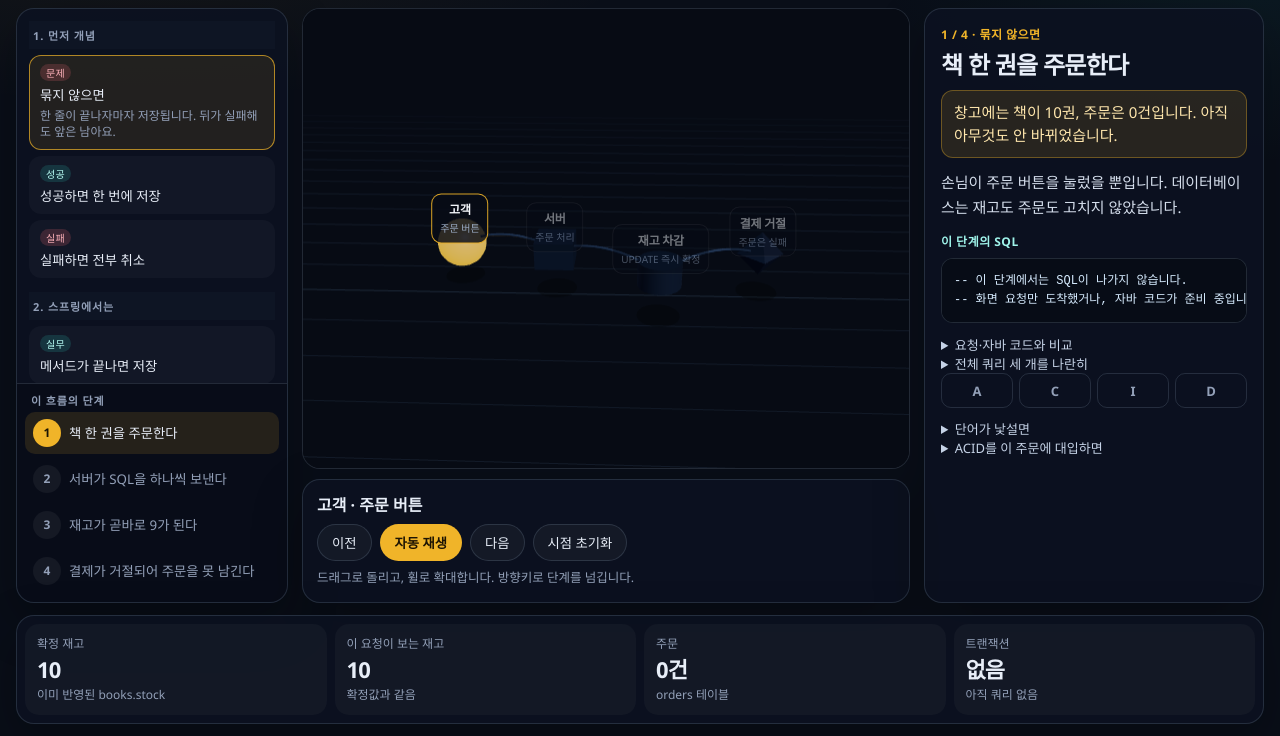
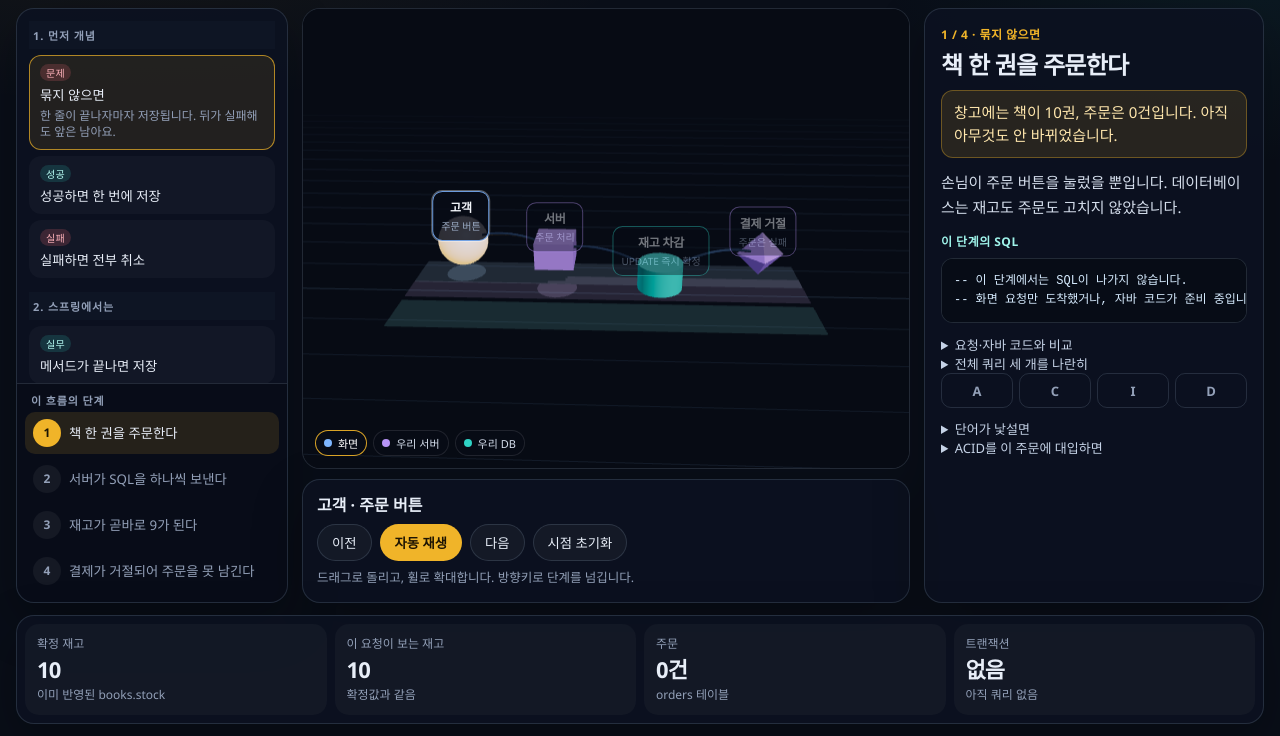
Before and after one commit to chimaek/transaction-lab, a plain HTML site: page index.html in a window 1280 px wide. Shown: the part 64-800 px from the top of the page. Drawn offline with nearby package versions, Linux system fonts and the light colour scheme; animation ran at ten frames a second; a web font is replaced by a local one.

Commit message:
Update styles and layers in CSS and JavaScript; enhance external database scenarios with new layer classifications and visual elements in the scene. Increment version of stylesheet in index.html.

```diff
--- a/css/style.css
+++ b/css/style.css
@@ -271,7 +271,47 @@ h1 {
 .pin b, .pin span { display: block; }
 .pin b { font-size: 12px; letter-spacing: -0.02em; }
 .pin span { margin-top: 2px; color: #9aabc4; font-size: 10px; }
-.pin.is-now { border-color: rgba(240, 180, 41, 0.9); }
+.pin.lane-web { border-color: rgba(126, 182, 255, 0.85); }
+.pin.lane-app { border-color: rgba(183, 148, 246, 0.85); }
+.pin.lane-spring { border-color: rgba(240, 180, 41, 0.85); }
+.pin.lane-db { border-color: rgba(47, 211, 197, 0.85); }
+.pin.lane-out { border-color: rgba(255, 139, 106, 0.95); }
+
+.legend {
+  position: absolute;
+  left: 12px;
+  bottom: 12px;
+  z-index: 2;
+  display: flex;
+  flex-wrap: wrap;
+  gap: 6px;
+  max-width: calc(100% - 24px);
+  pointer-events: none;
+}
+.legend span {
+  display: inline-flex;
+  align-items: center;
+  gap: 6px;
+  padding: 4px 8px;
+  border-radius: 999px;
+  background: rgba(8, 12, 22, 0.82);
+  border: 1px solid rgba(255, 255, 255, 0.1);
+  color: #d5deec;
+  font-size: 11px;
+}
+.legend span.is-now { border-color: rgba(240, 180, 41, 0.9); color: #fff; }
+.legend i {
+  width: 8px;
+  height: 8px;
+  border-radius: 50%;
+  background: currentColor;
+}
+.legend .lane-web i { background: #7eb6ff; }
+.legend .lane-app i { background: #b794f6; }
+.legend .lane-spring i { background: #f0b429; }
+.legend .lane-db i { background: #2fd3c5; }
+.legend .lane-out i { background: #ff8b6a; }
+.pin.is-now { box-shadow: 0 0 0 1px rgba(255, 255, 255, 0.35); }
 .pin.is-danger { border-color: rgba(255, 109, 122, 0.9); }
 .pin.is-ok { border-color: rgba(47, 211, 197, 0.9); }
 .pin.is-future { opacity: 0.45; }
--- a/index.html
+++ b/index.html
@@ -7,7 +7,7 @@
   <link rel="preconnect" href="https://fonts.googleapis.com">
   <link rel="preconnect" href="https://fonts.gstatic.com" crossorigin>
   <link href="https://fonts.googleapis.com/css2?family=IBM+Plex+Mono:wght@400;500&family=IBM+Plex+Sans+KR:wght@400;500;600;700&display=swap" rel="stylesheet">
-  <link rel="stylesheet" href="css/style.css?v=3">
+  <link rel="stylesheet" href="css/style.css?v=4">
   <script type="importmap">
   {
     "imports": {
--- a/js/external-db.js
+++ b/js/external-db.js
@@ -24,7 +24,7 @@ export const externalDbScenarios = [
       {
         name: "카드사",
         sub: "승인 요청",
-        layer: "web",
+        layer: "out",
         shape: "sphere",
         title: "우리 서버가 카드사에 승인을 부탁한다",
         plain: "손님 카드 결제는 우리 데이터베이스가 아니라, 카드사라는 다른 회사 서비스에 물어봐야 끝납니다.",
@@ -43,7 +43,7 @@ export const externalDbScenarios = [
       {
         name: "무응답",
         sub: "카드사 지연",
-        layer: "app",
+        layer: "out",
         shape: "octa",
         title: "카드사가 승인도 거절도 주지 않는다",
         plain: "요청은 나갔는데 결과가 안 옵니다. 우리 코드는 아직 다음 줄로 가지 못합니다.",
@@ -52,7 +52,7 @@ export const externalDbScenarios = [
         stats: board(
           row("카드사", "무응답", "원인 불명", "bad"),
           row("승인 요청", "대기", "결과 없음", "hot"),
-          row("우리 주문 DB", "커넥션 점유", "트랜잭션 안이면", "bad"),
+          row("우리 주문 DB", "아직 그대로", "이 호출은 묶음 밖", "good"),
           row("제한 시간", "없음", "기본이 무한일 수 있음", "bad")
         ),
         acid: [],
@@ -61,7 +61,7 @@ export const externalDbScenarios = [
       {
         name: "일꾼 고갈",
         sub: "줄이 멈춤",
-        layer: "spring",
+        layer: "app",
         shape: "box",
         title: "기다리던 일꾼이 다른 손님을 못 받는다",
         plain: "결제 한 건이 끝나지 않으면, 그 요청을 처리하던 스레드가 다른 일을 못 합니다.",
@@ -130,7 +130,7 @@ export const externalDbScenarios = [
       {
         name: "승인 요청",
         sub: "POST",
-        layer: "web",
+        layer: "out",
         shape: "sphere",
         title: "승인을 보내되 5초만 결과를 기다린다",
         plain: "요청은 나갑니다. 5초 안에 승인이나 거절이 없으면 그 호출은 실패입니다.",
@@ -195,7 +195,7 @@ export const externalDbScenarios = [
       {
         name: "첫 실패",
         sub: "일시 오류",
-        layer: "web",
+        layer: "out",
         shape: "octa",
         title: "카드사가 잠깐 바쁘다는 응답을 준다",
         plain: "카드사는 살아 있습니다. 이번 승인만 서버가 바빠서 거절이 아니라 ‘잠시 뒤’라는 실패가 왔습니다.",
@@ -235,7 +235,7 @@ export const externalDbScenarios = [
       {
         name: "같은 키",
         sub: "한 번만 승인",
-        layer: "web",
+        layer: "out",
         shape: "cylinder",
         title: "다시 보낼 때는 같은 결제 키를 붙인다",
         plain: "주문번호 1001이라는 같은 키를 붙이면, 카드사는 두 번째 요청을 새 결제로 받지 않습니다.",
@@ -324,7 +324,7 @@ return paymentFallback(orderId);`,
       {
         name: "시험",
         sub: "소수만",
-        layer: "web",
+        layer: "out",
         shape: "torus",
         title: "10초 뒤에는 세 번만 살아났는지 물어본다",
         plain: "영원히 끊지 않습니다. 잠시 뒤 적은 수만 보내서 카드사가 돌아왔는지 확인합니다.",
@@ -433,7 +433,7 @@ POST /orders/pay   → 잠시 후 안내`,
       {
         name: "복구",
         sub: "다시 승인",
-        layer: "web",
+        layer: "db",
         shape: "cone",
         title: "카드사가 돌아오면 안내는 끝내고 승인을 다시 받는다",
         plain: "시험 요청이 성공하면, 손님은 다시 결제를 진행할 수 있습니다. 안내 문구에 멈춰 있지 않습니다.",
@@ -486,7 +486,7 @@ COMMIT;`,
       {
         name: "카드사 연결 고갈",
         sub: "3개 모두 대기",
-        layer: "web",
+        layer: "out",
         shape: "octa",
         title: "승인 세 건이 카드사 응답을 기다리며 연결을 채운다",
         plain: "카드사용 연결 3개가 모두 느린 승인에 잡혀 있습니다. 네 번째 결제는 2초만 기다리다 실패합니다.",
--- a/js/scene.js
+++ b/js/scene.js
@@ -2,7 +2,21 @@ import * as THREE from "three";
 import { OrbitControls } from "three/addons/controls/OrbitControls.js";
 import { CSS2DRenderer, CSS2DObject } from "three/addons/renderers/CSS2DRenderer.js";
 
-const LAYER_Z = { web: -0.85, app: -0.25, spring: 0.3, db: 0.9 };
+const LAYER_Z = { web: -0.9, app: -0.2, spring: 0.45, db: 1.05, out: 1.75 };
+const LAYER_COLOR = {
+  web: 0x7eb6ff,
+  app: 0xb794f6,
+  spring: 0xf0b429,
+  db: 0x2fd3c5,
+  out: 0xff8b6a,
+};
+const LAYER_NAME = {
+  web: "화면",
+  app: "우리 서버",
+  spring: "스프링",
+  db: "우리 DB",
+  out: "외부 서비스",
+};
 const TONES = {
   work: 0xf0b429,
   ok: 0x2fd3c5,
@@ -66,6 +80,10 @@ export function createStage(container) {
   grid.position.y = -0.72;
   scene.add(grid);
 
+  const legend = document.createElement("div");
+  legend.className = "legend";
+  container.appendChild(legend);
+
   const root = new THREE.Group();
   scene.add(root);
 
@@ -99,6 +117,7 @@ export function createStage(container) {
   let stations = [];
   let curves = [];
   let segments = [];
+  let lanes = [];
   let shown = 0;
   let target = 0;
   let tone = "work";
@@ -119,6 +138,7 @@ export function createStage(container) {
     stations = [];
     curves = [];
     segments = [];
+    lanes = [];
   }
 
   function layout(steps) {
@@ -147,27 +167,48 @@ export function createStage(container) {
 
   function setScenario(steps) {
     clearRoot();
+    legend.replaceChildren();
     const points = layout(steps);
+    const used = [];
     points.forEach((pos, i) => {
       const step = steps[i];
+      const layer = LAYER_Z[step.layer] != null ? step.layer : "app";
+      if (!used.includes(layer)) used.push(layer);
       const mesh = shapeMesh(step.shape);
       mesh.position.copy(pos);
       mesh.userData.index = i;
+      mesh.userData.layer = layer;
       const pad = new THREE.Mesh(
         new THREE.CircleGeometry(0.46, 24),
-        new THREE.MeshBasicMaterial({ color: 0x000000, transparent: true, opacity: 0.28 })
+        new THREE.MeshBasicMaterial({ color: LAYER_COLOR[layer], transparent: true, opacity: 0.22 })
       );
       pad.rotation.x = -Math.PI / 2;
       pad.position.set(pos.x, -0.7, pos.z);
       const el = document.createElement("div");
-      el.className = "pin is-future";
+      el.className = `pin is-future lane-${layer}`;
       el.innerHTML = `<b>${step.name}</b><span>${step.sub}</span>`;
       const label = new CSS2DObject(el);
       label.position.set(0, 0.55, 0);
       mesh.add(label);
       root.add(mesh);
       root.add(pad);
-      stations.push({ mesh, pad, el, pos });
+      stations.push({ mesh, pad, el, pos, layer });
+    });
+
+    const span = Math.max(1, points.length - 1) * 2.28;
+    const midX = points.reduce((sum, p) => sum + p.x, 0) / Math.max(points.length, 1);
+    used.forEach((layer) => {
+      const lane = new THREE.Mesh(
+        new THREE.BoxGeometry(span + 2.2, 0.025, 1.05),
+        new THREE.MeshBasicMaterial({ color: LAYER_COLOR[layer], transparent: true, opacity: 0.16 })
+      );
+      lane.position.set(midX, -0.69, LAYER_Z[layer]);
+      root.add(lane);
+      const chip = document.createElement("span");
+      chip.className = `lane-${layer}`;
+      chip.innerHTML = `<i></i>${LAYER_NAME[layer]}`;
+      legend.appendChild(chip);
+      lanes.push({ layer, chip });
     });
 
     for (let i = 0; i < points.length - 1; i += 1) {
@@ -221,16 +262,23 @@ export function createStage(container) {
       const mat = st.mesh.material;
       const future = i > Math.round(target);
       const now = i === Math.round(target);
-      mat.emissive.setHex(now ? color : future ? 0x101722 : 0x1d4a55);
-      mat.color.setHex(now ? 0x3a465c : 0x243044);
-      mat.emissiveIntensity = now ? 0.7 : 0.45;
-      st.mesh.scale.setScalar(now ? 1.12 : 1);
-      st.el.className = `pin${now ? " is-now" : ""}${future ? " is-future" : ""}${now && tone === "danger" ? " is-danger" : ""}${now && tone === "ok" ? " is-ok" : ""}`;
+      const lane = LAYER_COLOR[st.layer] || 0x243044;
+      mat.color.setHex(lane);
+      mat.emissive.setHex(now ? color : lane);
+      mat.emissiveIntensity = now ? 0.9 : future ? 0.06 : 0.32;
+      st.mesh.scale.setScalar(now ? 1.16 : 1);
+      st.el.className = `pin lane-${st.layer}${now ? " is-now" : ""}${future ? " is-future" : ""}${now && tone === "danger" ? " is-danger" : ""}${now && tone === "ok" ? " is-ok" : ""}`;
+    });
+    lanes.forEach((lane) => {
+      lane.chip.classList.toggle("is-now", stations[Math.round(target)]?.layer === lane.layer);
     });
     segments.forEach((tube, i) => {
       const lit = target > i;
-      tube.material.emissive.setHex(lit ? (TONES[tone] || TONES.work) : 0x0c121c);
-      tube.material.emissiveIntensity = lit ? 0.35 : 0.15;
+      const dest = stations[i + 1];
+      const lane = dest ? LAYER_COLOR[dest.layer] : 0x31445d;
+      tube.material.color.setHex(lit ? lane : 0x31445d);
+      tube.material.emissive.setHex(lit ? lane : 0x0c121c);
+      tube.material.emissiveIntensity = lit ? 0.45 : 0.12;
     });
   }
 
```
